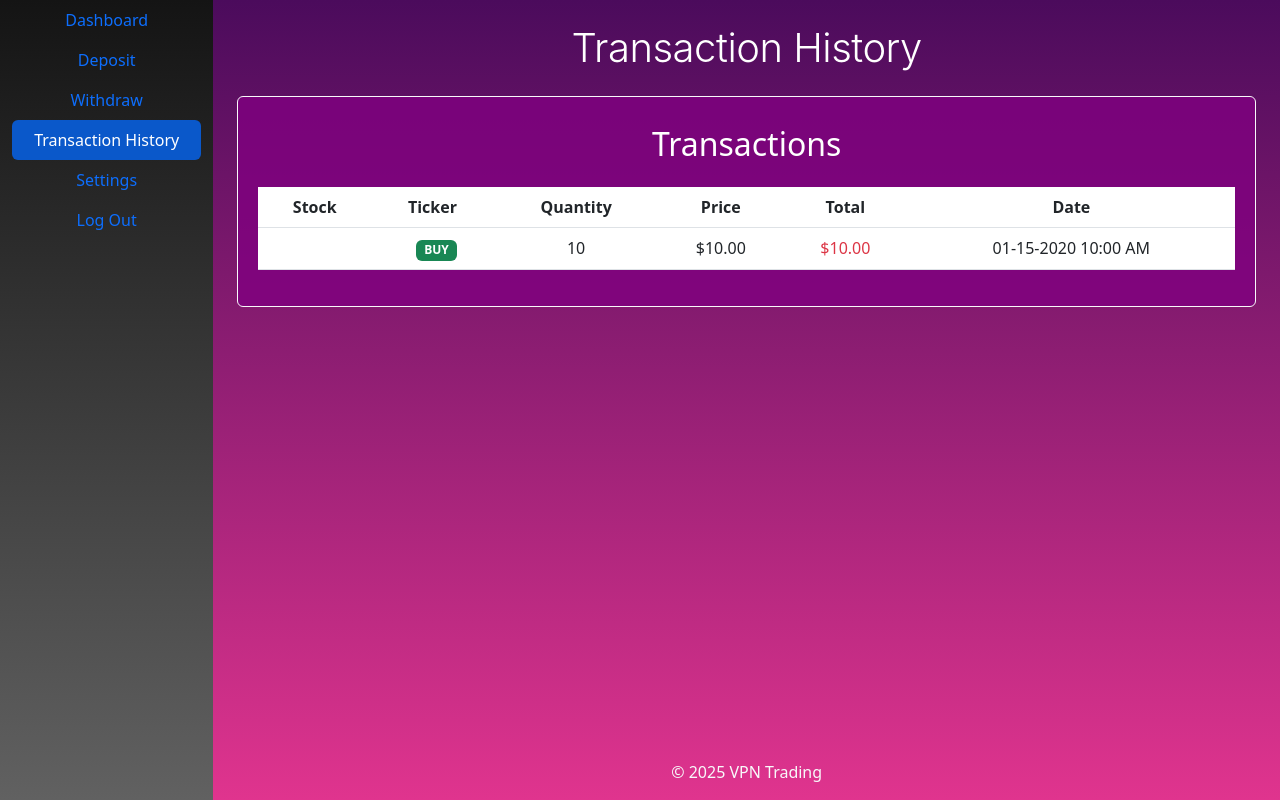
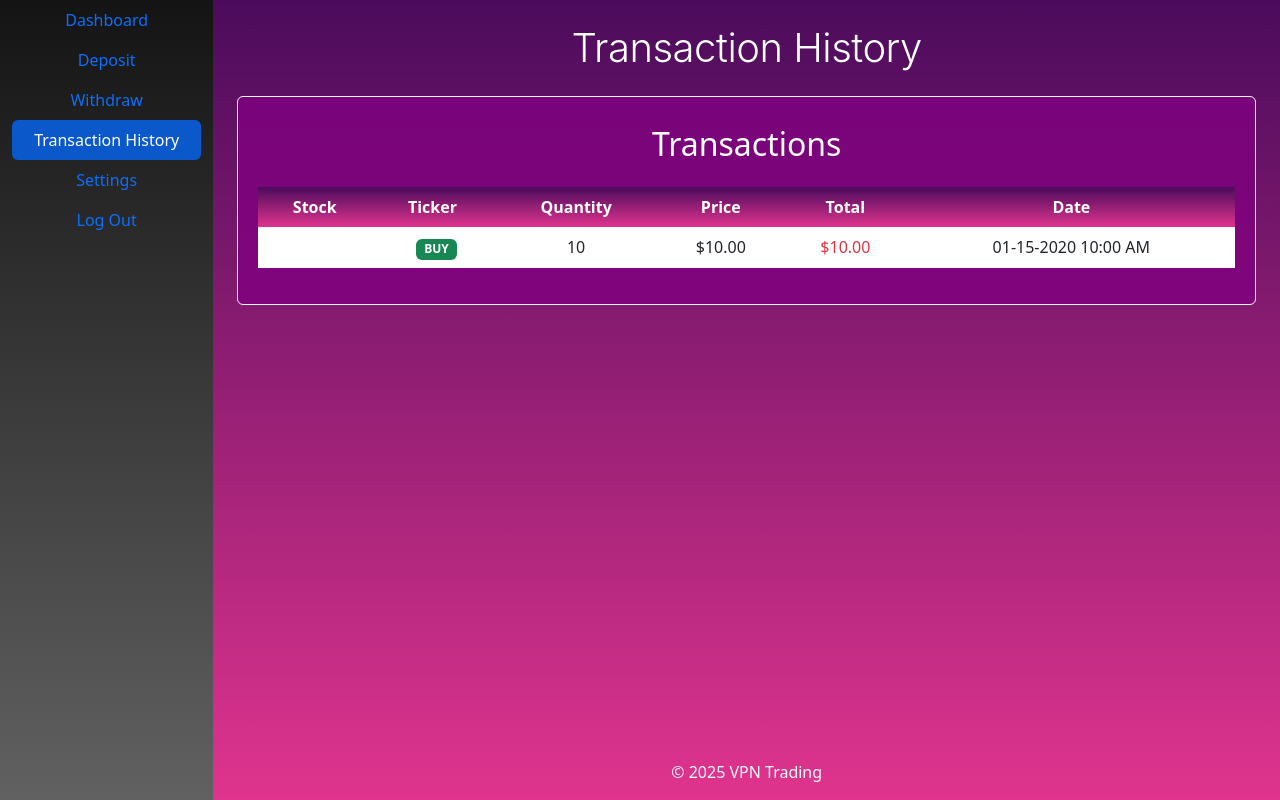
Before and after one commit to TrioStuds/Capstone-Git-Repo, a Flask app: page /transactions in a window 1280 px wide. Run offline with Flask 3, Linux system fonts and the light colour scheme; the visitor is signed in with stand-in values (Sample User, id 1); tables that the repository leaves empty hold one stand-in row (values such as "Sample post").

Commit message:
removed dark card body border on transactions page

```diff
--- a/templates/transactions.html
+++ b/templates/transactions.html
@@ -12,23 +12,24 @@
             <div class="container mt-4">
                 <div class="row justify-content-center">
                     <!-- Transaction History Box -->
+                    <div class="col-md-12">
                     <div class="text-white">
                         <div class="border border-light rounded d-flex flex-column align-items-center" style="background-color: rgba(128, 0, 128, 0.8); padding: 20px;">
                             <h2 class="mt-2 mb-4">Transactions</h2>
                             <div class="card-body w-100">
                                 <div class="table-responsive">
-                                    <table class="table table-hover" style="background: linear-gradient(90deg, #4B0B5C, #E0348E);">
+                                    <table class="table table-hover table-borderless">
                                         <thead>
                                             <tr>
-                                                <th scope="col">Stock</th>
-                                                <th scope="col">Ticker</th>
-                                                <th scope="col">Quantity</th>
-                                                <th scope="col">Price</th>
-                                                <th scope="col">Total</th>
-                                                <th scope="col">Date</th>
+                                                <th style="background: linear-gradient(180deg, #4B0B5C, #E0348E); color: white;">Stock</th>
+                                                <th style="background: linear-gradient(180deg, #4B0B5C, #E0348E); color: white;">Ticker</th>
+                                                <th style="background: linear-gradient(180deg, #4B0B5C, #E0348E); color: white;">Quantity</th>
+                                                <th style="background: linear-gradient(180deg, #4B0B5C, #E0348E); color: white;">Price</th>
+                                                <th style="background: linear-gradient(180deg, #4B0B5C, #E0348E); color: white;">Total</th>
+                                                <th style="background: linear-gradient(180deg, #4B0B5C, #E0348E); color: white;">Date</th>
                                                 </tr>
-                                            </thead>
-                                            <tbody>
+                                        </thead>
+                                            <tbody div class="opacity-1">
                                                 {% for transaction in transactions %}
                                                 {% if transaction.related_order %}
                                                 <tr>
@@ -60,6 +61,7 @@
                             </div>
                         </div>
                     </div>
+                    </div>
                 </div>
             </div>
         </div>
```
